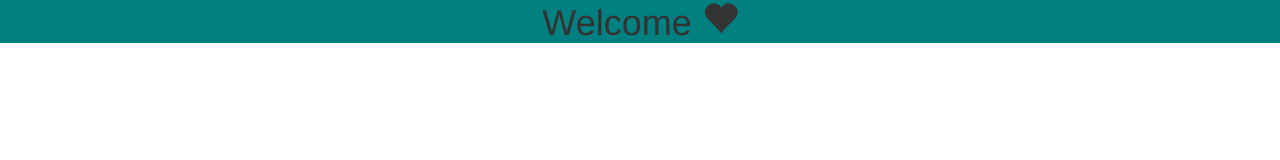
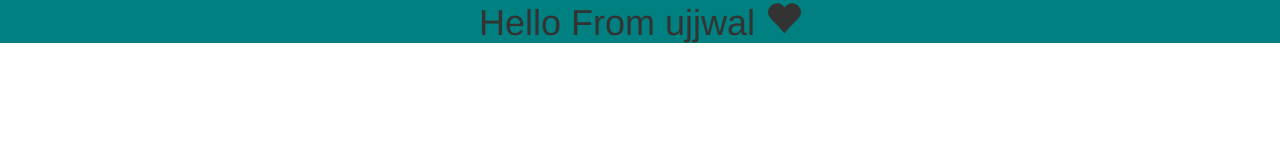
Before and after one commit to thevaccinetracker/thevaccinetracker, a Gatsby site: page / in a window 1280 px wide. Built offline with nearby package versions, Linux system fonts and the light colour scheme; Gatsby itself is replaced by a stand-in of ours.

Commit message:
converted index.js to component

```diff
--- a/src/pages/index.js
+++ b/src/pages/index.js
@@ -1,12 +1,22 @@
-import React from "react"
+import React, {Component} from "react"
 import "../assets/styles/style.scss"
 
-const IndexPage = () => (
-  <div className="container-fluid">
-    <h1>
-      Welcome <span className="glyphicon glyphicon-heart"></span>
-    </h1>
-  </div>
-)
+class IndexPage extends Component {
+
+  state = {
+    name : 'ujjwal',
+  }
+
+  render() {
+    const {name} = this.state;
+    return (
+      <div className="container-fluid">
+        <h1>
+          Hello From {name} <span className="glyphicon glyphicon-heart"></span>
+        </h1>
+      </div>
+    );
+  }
+}
 
 export default IndexPage
```
